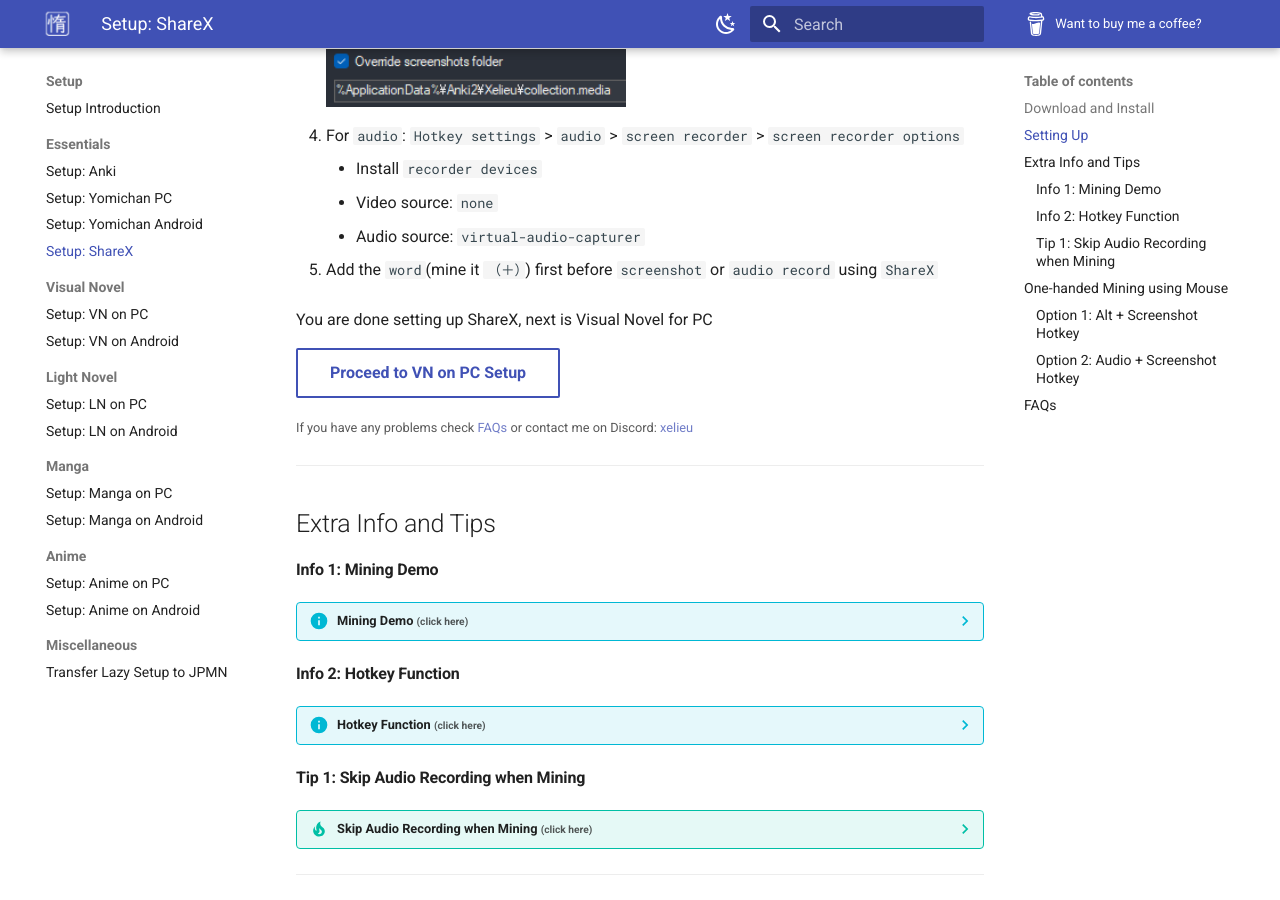
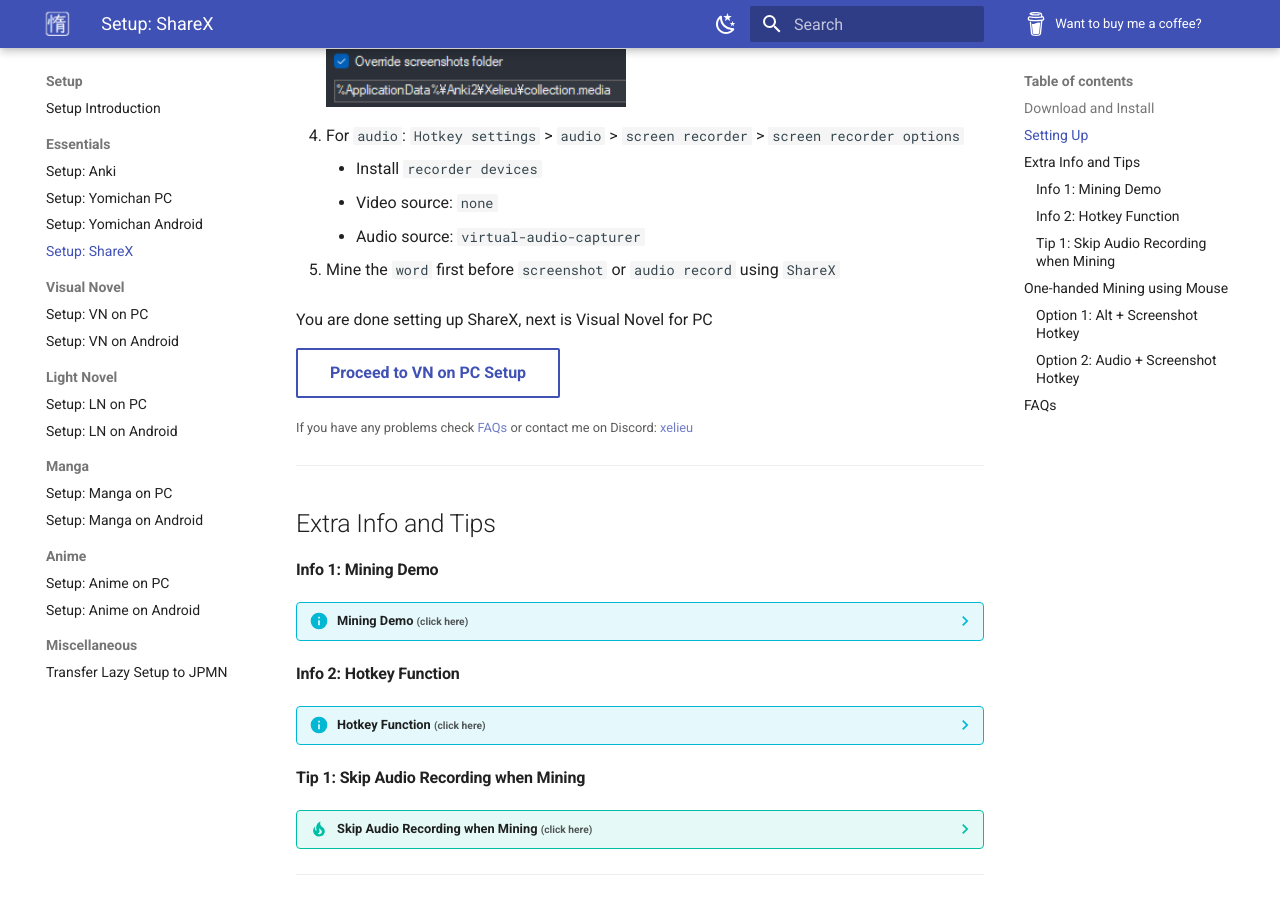
Before and after one commit to Xelieu/xelieu.github.io, an MkDocs documentation site: the page built from docs/jp-lazy-guide/setupShareX.md, in a window 1280 px wide and 900 px high, scrolled down 1161 px. Built offline with MkDocs 1.6.1 and Material for MkDocs 9.7.7, drawn with Linux system fonts in a browser that asks for light colours.

Commit message:
$updated info

```diff
--- a/docs/jp-lazy-guide/setupShareX.md
+++ b/docs/jp-lazy-guide/setupShareX.md
@@ -31,7 +31,7 @@
     - Video source: `none`
     - Audio source: `virtual-audio-capturer`
 
-5. Add the `word`(mine it `（＋）`) first before `screenshot` or `audio record` using `ShareX`
+5. Mine the `word` first before `screenshot` or `audio record` using `ShareX`
 
 You are done setting up ShareX, next is Visual Novel for PC
 
```
